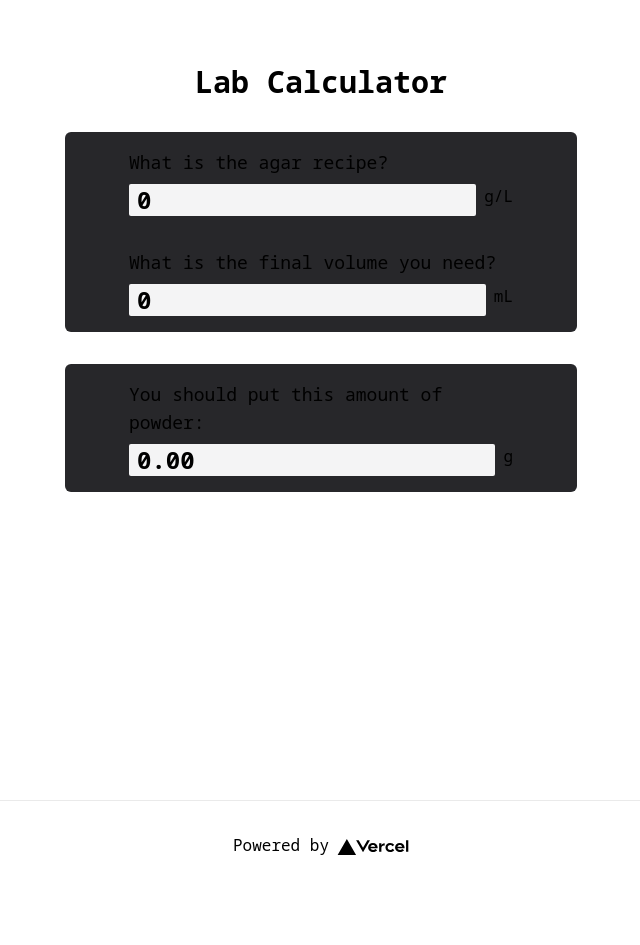
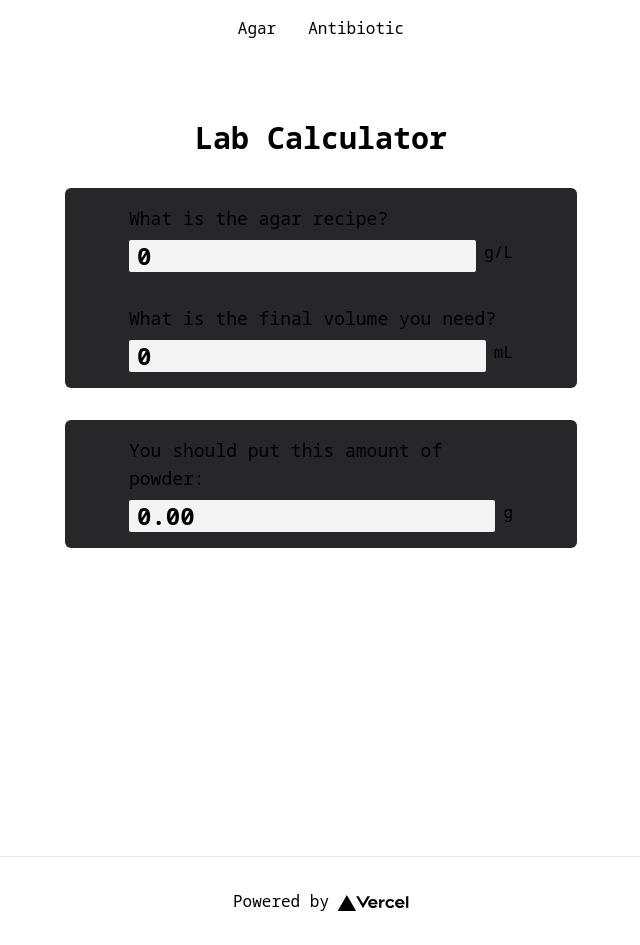
Before and after one commit to JNer1/lab-calculator, a Next.js app: page / in a window 1280 px wide. Shown: the whole page, without its empty margins (319-959 px from the left). Before the commit the page ends 889 px from the top, so only its background shows below. Built offline with nearby package versions, Linux system fonts and the light colour scheme.

Commit message:
feat: create navbar

```diff
--- /dev/null
+++ b/components/Navbar.tsx
@@ -0,0 +1,19 @@
+import Link from "next/link";
+
+const Navbar = () => {
+  return (
+    <nav className="flex w-full justify-center py-4">
+      <ul className="flex gap-8 ">
+        <li>
+          <Link href="/">Agar</Link>
+        </li>
+
+        <li>
+          <Link href="/antibiotic">Antibiotic</Link>
+        </li>
+      </ul>
+    </nav>
+  );
+};
+
+export default Navbar;
--- a/pages/antibiotic.tsx
+++ b/pages/antibiotic.tsx
@@ -3,6 +3,7 @@ import Head from "next/head";
 import AntibioticCalculator from "../components/AntibioticCalculator";
 import Image from "next/image";
 import styles from "../styles/Home.module.css";
+import Navbar from "../components/Navbar";
 
 const Antibiotic: NextPage = () => {
   return (
@@ -16,6 +17,7 @@ const Antibiotic: NextPage = () => {
         <link rel="icon" href="/favicon.ico" />
       </Head>
 
+      <Navbar />
       <main className="flex min-h-screen w-full flex-col items-center justify-start p-16">
         <AntibioticCalculator />
       </main>
--- a/pages/index.tsx
+++ b/pages/index.tsx
@@ -1,12 +1,14 @@
 import type { NextPage } from "next";
 import Head from "next/head";
 import Image from "next/image";
+import Link from "next/link";
 import AgarCalculator from "../components/AgarCalculator";
+import Navbar from "../components/Navbar";
 import styles from "../styles/Home.module.css";
 
 const Home: NextPage = () => {
   return (
-    <div>
+    <div className="mx-auto max-w-5xl">
       <Head>
         <title>Lab Calculator</title>
         <meta
@@ -15,6 +17,8 @@ const Home: NextPage = () => {
         />
         <link rel="icon" href="/favicon.ico" />
       </Head>
+
+      <Navbar />
 
       <main className="flex min-h-screen w-full flex-col items-center justify-start p-4 lg:p-16">
         <AgarCalculator />
```
